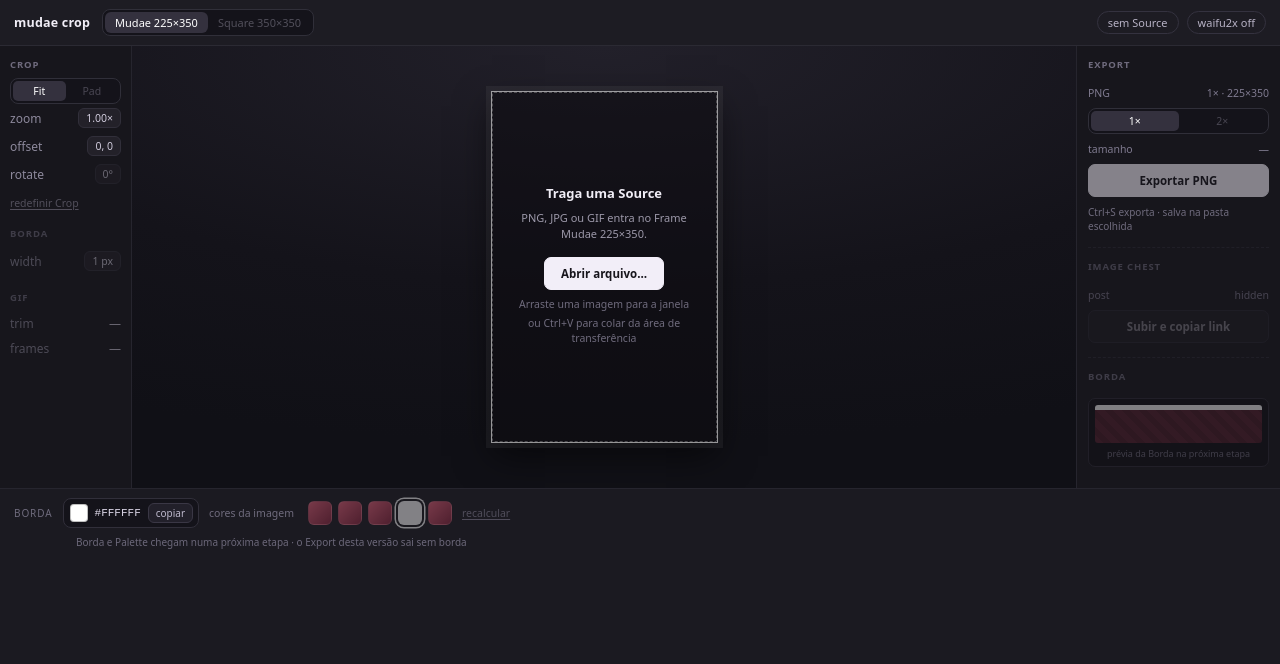
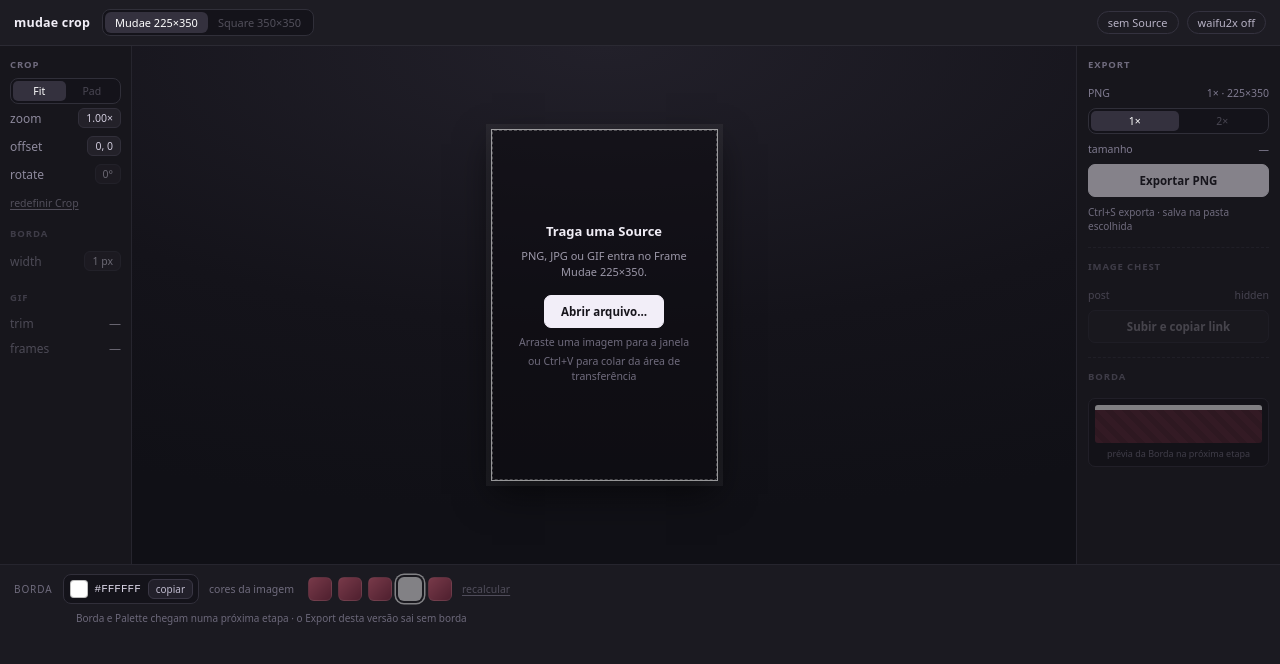
Before and after one commit to PHSebastiao/mudae-crop, a React (Vite) app: page / in a window 1280 px wide. Shown: the top 664 px of the page. Built offline with nearby package versions, Linux system fonts and the light colour scheme.

Commit message:
style: feather the dimmed surround and give the stage more context

```diff
--- a/src/components/Stage.tsx
+++ b/src/components/Stage.tsx
@@ -2,7 +2,7 @@ import { useEffect, useRef, useState, type PointerEvent as ReactPointerEvent } f
 import type { DocumentState } from '../core/document';
 import { drawSource, renderFrame } from '../core/render';
 
-const PAD = 46;
+const PAD = 84;
 const MIN_STAGE_SCALE = 0.35;
 const MAX_STAGE_SCALE = 1.4;
 
@@ -83,7 +83,7 @@ export function Stage({ doc, onPan, onZoomAt, onOpen, busy }: StageProps) {
     const height = frameHeight * dpr;
     const fullWidth = sceneWidth * dpr;
     const fullHeight = sceneHeight * dpr;
-    backdropContext.fillStyle = 'rgba(8, 7, 11, 0.7)';
+    backdropContext.fillStyle = 'rgba(8, 7, 11, 0.55)';
     backdropContext.fillRect(0, 0, fullWidth, pad);
     backdropContext.fillRect(0, pad + height, fullWidth, fullHeight - pad - height);
     backdropContext.fillRect(0, pad, pad, height);
--- a/src/styles.css
+++ b/src/styles.css
@@ -257,6 +257,12 @@ button {
   left: 0;
   top: 0;
   display: block;
+}
+
+/* Feather the dimmed Source so the stage does not read as a hard rectangle. */
+.backdrop {
+  mask-image: radial-gradient(closest-side, #000 82%, transparent 100%);
+  -webkit-mask-image: radial-gradient(closest-side, #000 82%, transparent 100%);
 }
 
 .frame-canvas {
```
